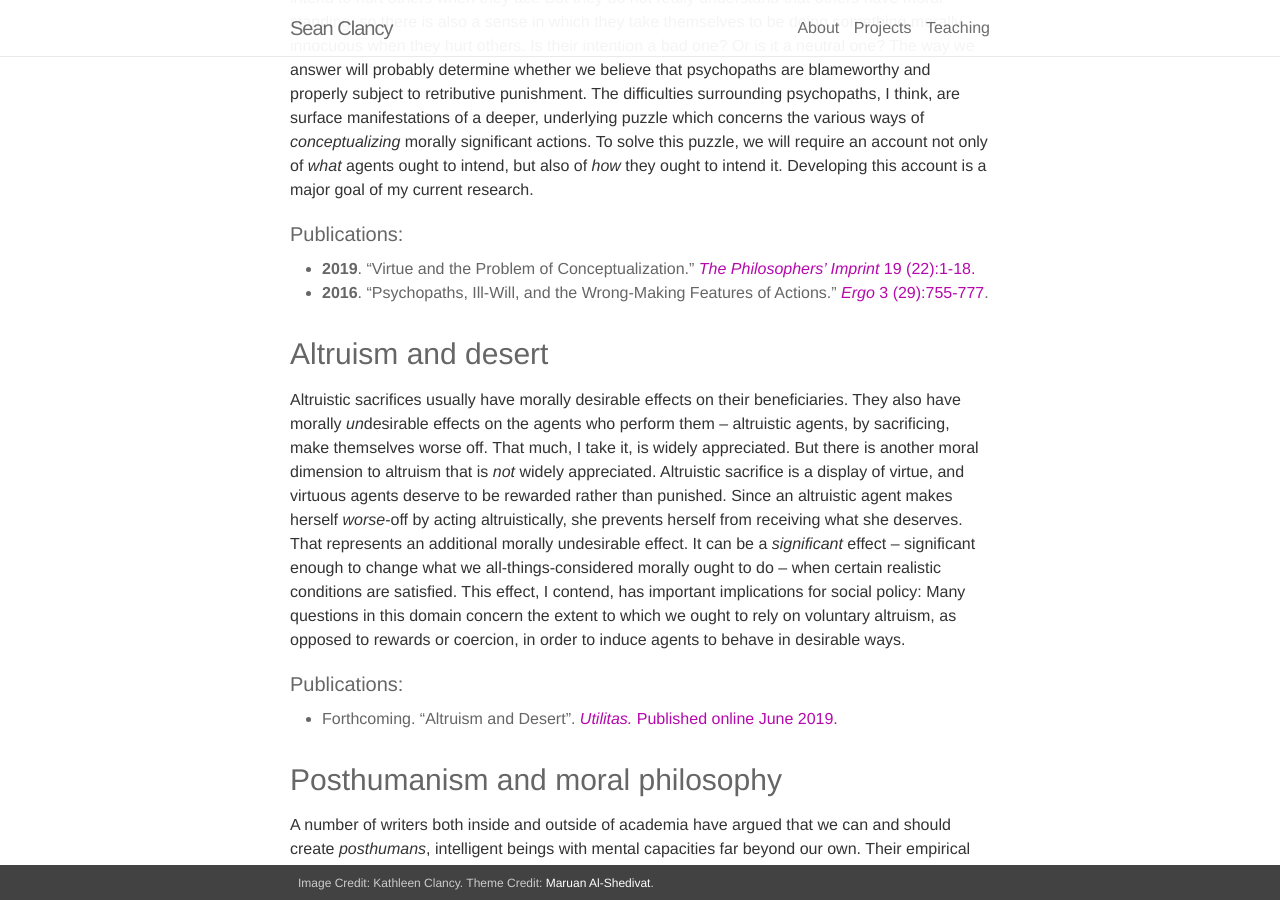
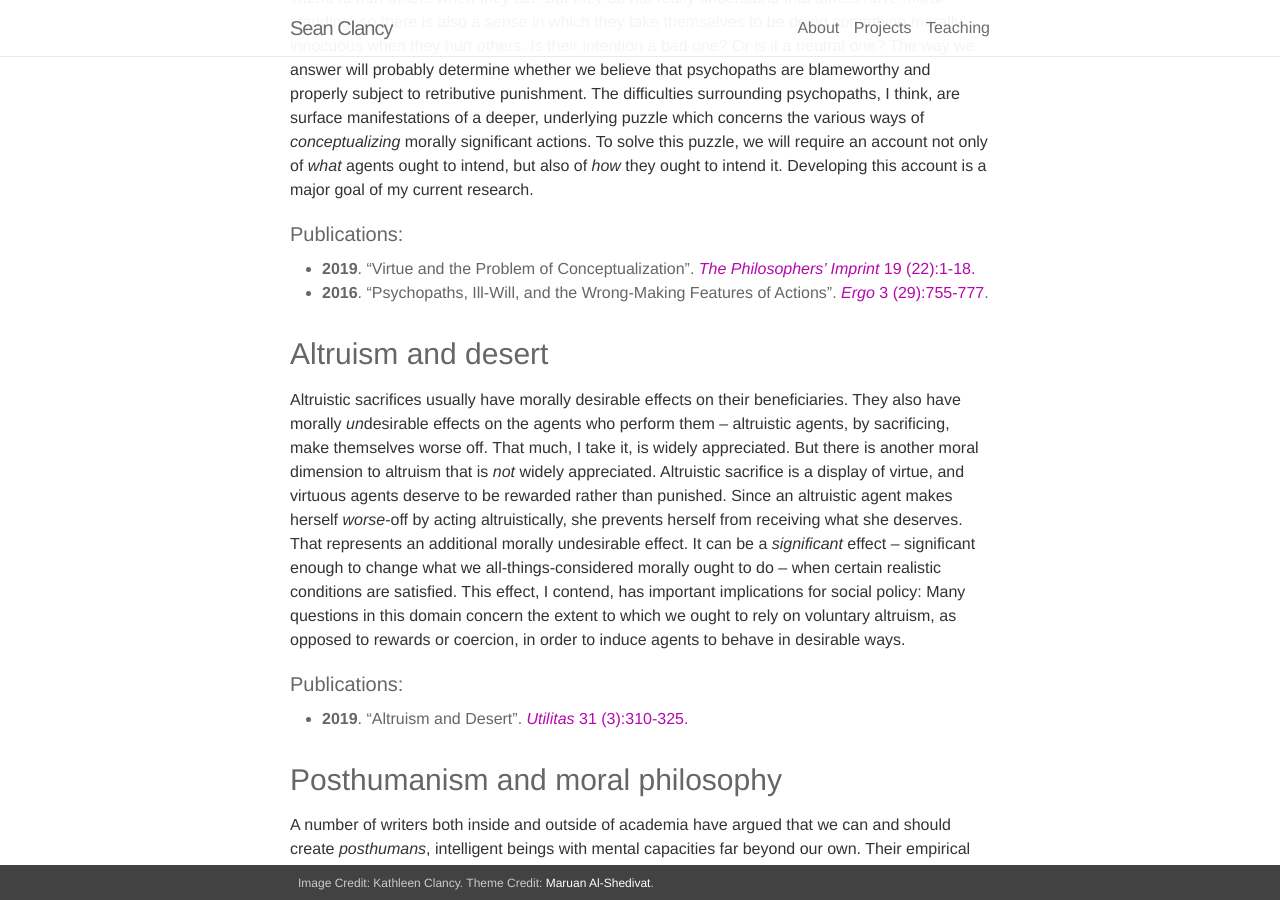
Before and after one commit to sean-clancy/sean-clancy.github.io, a Jekyll site: the page built from _pages/projects.md, in a window 1280 px wide and 900 px high, scrolled down 412 px. Built offline with Jekyll 4.4.1, drawn with Linux system fonts in a browser that asks for light colours.

Commit message:
Update projects.md

```diff
--- a/_pages/projects.md
+++ b/_pages/projects.md
@@ -9,8 +9,8 @@ title: Projects
 Sometimes when an agent acts badly, we excuse her from blame because she <i>meant well</i>. What she intended, perhaps, was good, even if her external behaviors were not. But it is extraordinarily difficult to specify precisely what counts as a good intention – or, for that matter, a bad or a neutral one. Psychopaths provide the most lurid illustrations of this problem. Sometimes, they clearly intend to hurt others when they act. But they do not really understand that others have moral standing, so there is also a sense in which they take themselves to be doing something morally innocuous when they hurt others. Is their intention a bad one? Or is it a neutral one? The way we answer will probably determine whether we believe that psychopaths are blameworthy and properly subject to retributive punishment. The difficulties surrounding psychopaths, I think, are surface manifestations of a deeper, underlying puzzle which concerns the various ways of <i>conceptualizing</i> morally significant actions. To solve this puzzle, we will require an account not only of <i>what</i> agents ought to intend, but also of <i>how</i> they ought to intend it. Developing this account is a major goal of my current research.
 
 #### Publications:
-- <strong>2019</strong>. “Virtue and the Problem of Conceptualization.” <a href="https://quod.lib.umich.edu/p/phimp/3521354.0019.022/1"><i>The Philosophers’ Imprint</i> 19 (22):1-18.</a>
-- <strong>2016</strong>. “Psychopaths, Ill-Will, and the Wrong-Making Features of Actions.” <a href="https://quod.lib.umich.edu/e/ergo/12405314.0003.029/--psychopaths-ill-will-and-the-wrong-making-
+- <strong>2019</strong>. “Virtue and the Problem of Conceptualization”. <a href="https://quod.lib.umich.edu/p/phimp/3521354.0019.022/1"><i>The Philosophers’ Imprint</i> 19 (22):1-18.</a>
+- <strong>2016</strong>. “Psychopaths, Ill-Will, and the Wrong-Making Features of Actions”. <a href="https://quod.lib.umich.edu/e/ergo/12405314.0003.029/--psychopaths-ill-will-and-the-wrong-making-
 features?rgn=main;view=fulltext"><i>Ergo</i> 3 (29):755-777</a>.
 
 ### Altruism and desert
@@ -18,7 +18,7 @@ features?rgn=main;view=fulltext"><i>Ergo</i> 3 (29):755-777</a>.
 Altruistic sacrifices usually have morally desirable effects on their beneficiaries. They also have morally <i>un</i>desirable effects on the agents who perform them – altruistic agents, by sacrificing, make themselves worse off. That much, I take it, is widely appreciated. But there is another moral dimension to altruism that is <i>not</i> widely appreciated. Altruistic sacrifice is a display of virtue, and virtuous agents deserve to be rewarded rather than punished. Since an altruistic agent makes herself <i>worse</i>-off by acting altruistically, she prevents herself from receiving what she deserves. That represents an additional morally undesirable effect. It can be a <i>significant</i> effect – significant enough to change what we all-things-considered morally ought to do – when certain realistic conditions are satisfied. This effect, I contend, has important implications for social policy: Many questions in this domain concern the extent to which we ought to rely on voluntary altruism, as opposed to rewards or coercion, in order to induce agents to behave in desirable ways.
 
 #### Publications:
-- Forthcoming. “Altruism and Desert”. <a href="http://dx.doi.org/10.1017/S0953820819000190"><i>Utilitas.</i> Published online June 2019.
+- <strong>2019</strong>. “Altruism and Desert”. <a href="http://dx.doi.org/10.1017/S0953820819000190"><i>Utilitas</i> 31 (3):310-325.
 
 ### Posthumanism and moral philosophy
 
```
